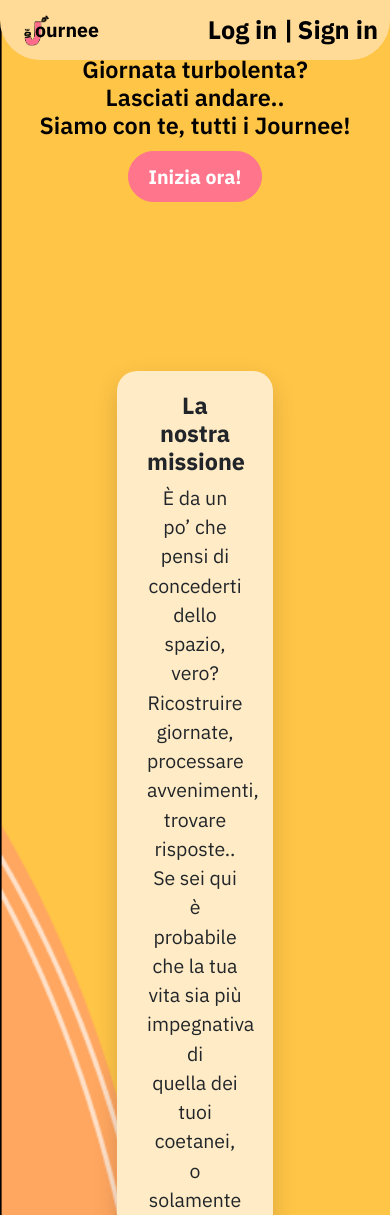
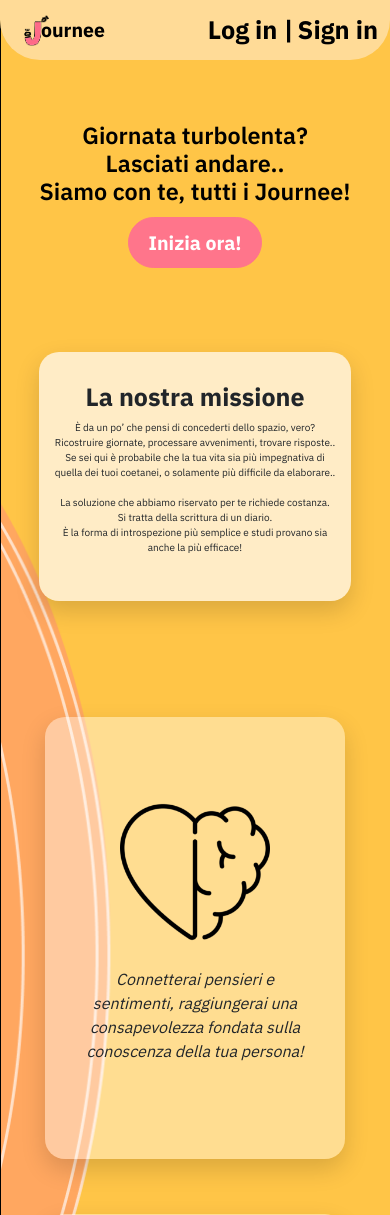
Before and after one commit to daniodev/Journee-Website, a PHP site: page /landing.php in a window 390 px wide. Shown: the top 1215 px of the page. Run offline with PHP 8.4, Linux system fonts and the light colour scheme.

Commit message:
Fixed responsiveness on mobile

```diff
--- a/landing.php
+++ b/landing.php
@@ -53,13 +53,13 @@ body {
     text-align: center;
     font-family: 'IBM Plex Sans', sans-serif;
     font-weight: bold;
-    font-size: clamp(10px, 6vw, 50px);
+    font-size: clamp(25px, 4vw, 50px);
 }
 
 .mission-text {
     text-align: center;
     font-family: 'IBM Plex Sans', sans-serif;
-    font-size: clamp(5px, 5vw, 20px);
+    font-size: clamp(5px, 2.3vw, 20px);
     display: block;
     flex-direction: column;
     gap: 10px;
@@ -69,9 +69,10 @@ body {
     background-color: #FFECC6;
     border-radius: 20px;
     box-shadow: 0 10px 25px rgba(0,0,0,0.15);
-    margin: 0 clamp(30vw, 10vw, 20vw) !important;
+    margin: 0 clamp(20vw, 10vw, 30vw) !important;
     margin-top: 20vh !important;
-    padding: clamp(20px, 4vw, 40px) 30px 20px;
+    padding-top: 30px;
+    padding-bottom: 30px;
 }
 .features {
     margin-top: 100px;
@@ -106,6 +107,22 @@ body {
 .images{
     width: 150px;
     height: 150px;
+}
+
+@media (max-width: 767px) {
+    .mission-div {
+        margin: 0 10vw !important;
+        margin-top: 10vh !important;
+    }
+    .mission-text{
+        font-size: clamp(10px, 2.5vw, 30px);
+    }
+    .phrases{
+        padding-top: 27%;
+    }
+    .journee{
+        margin-left: clamp(-21px, -5vw, -35px) !important;
+    }
 }
     </style>
 
```
